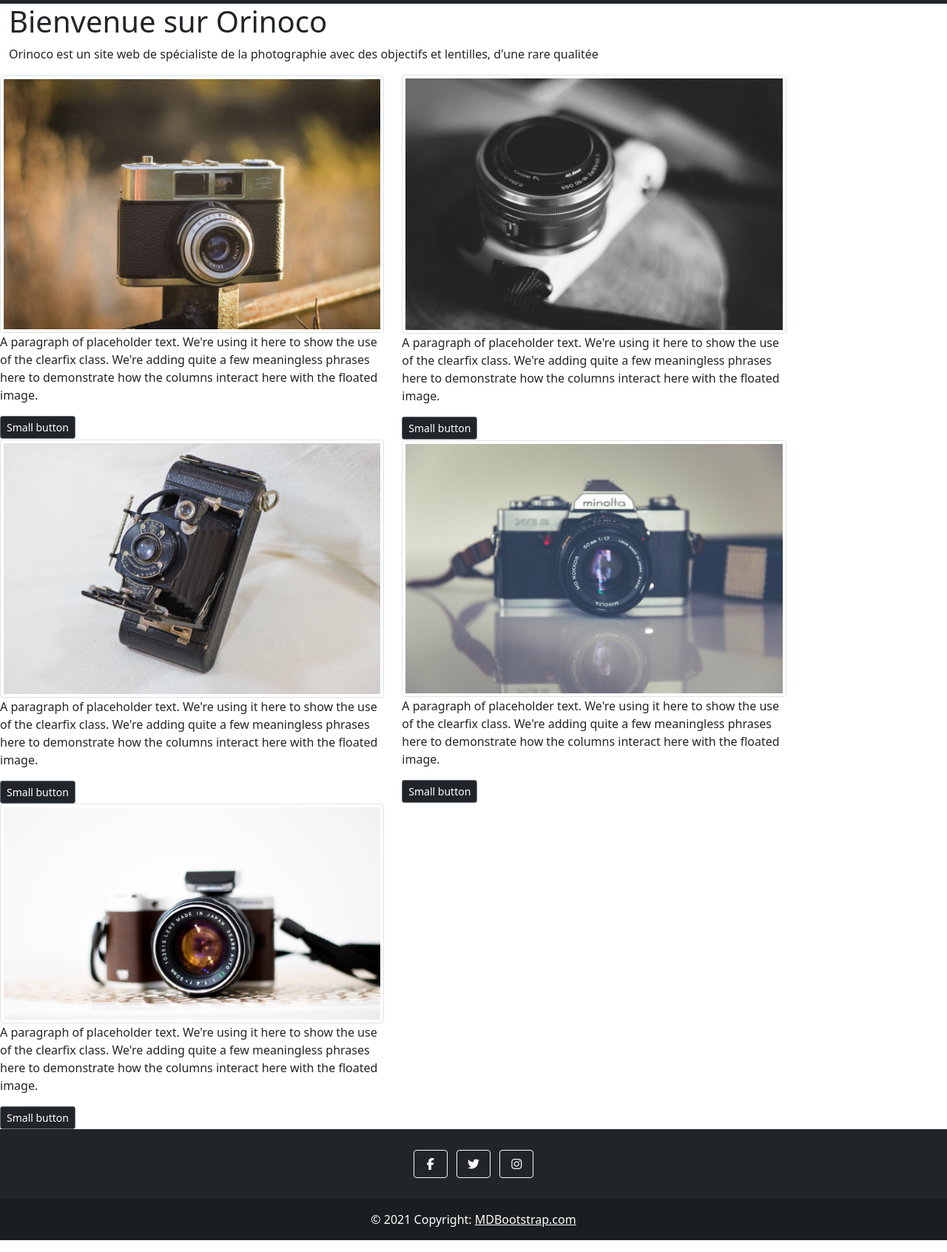
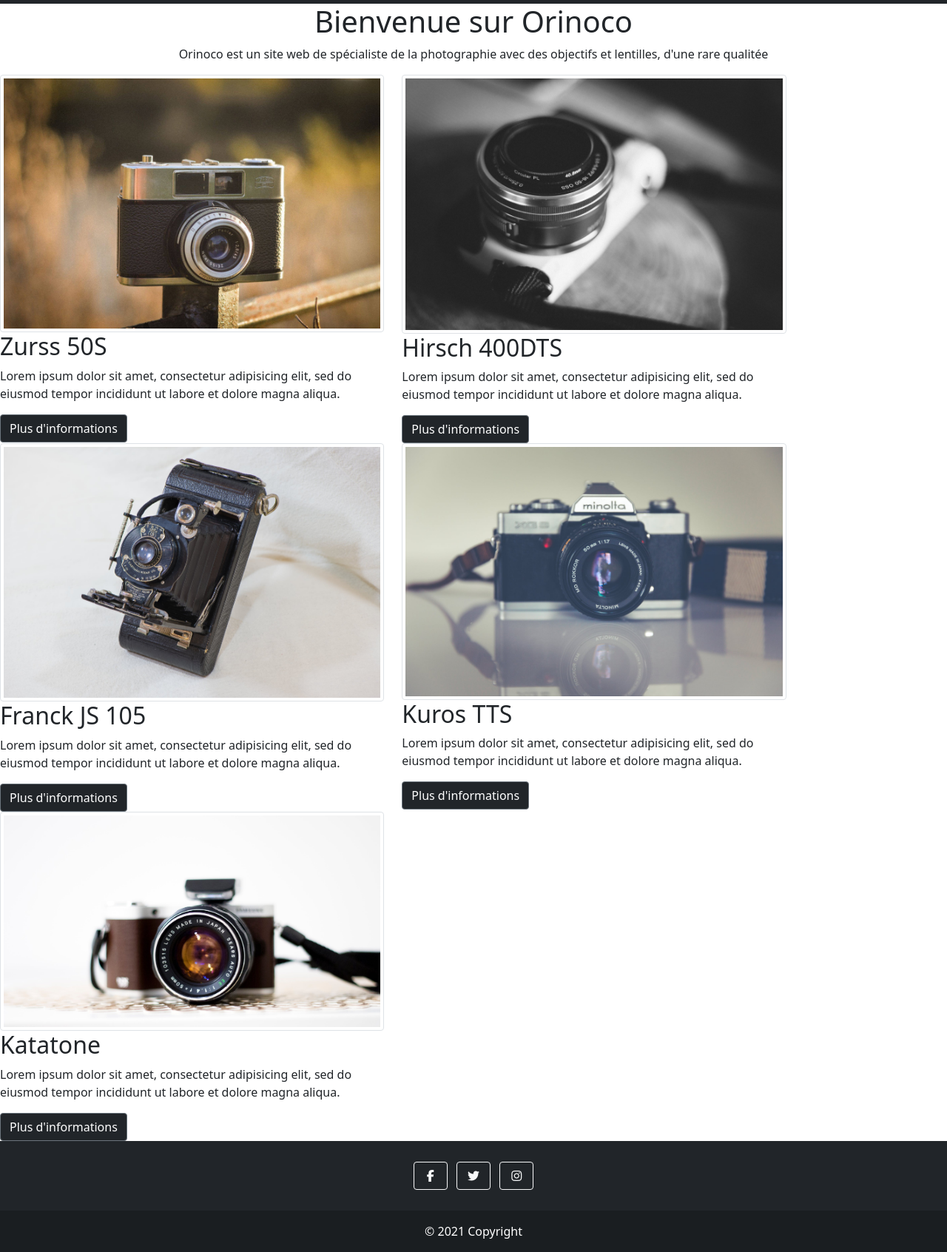
Before and after one commit to MathildeAuclair/Mathilde_Auclair_5_220621, a website: page index.html in a window 1280 px wide. Shown: the part 132-1824 px from the top of the page at 74% size. Drawn offline with nearby package versions, Linux system fonts and the light colour scheme.

Commit message:
Add files via upload

```diff
--- a/index.html
+++ b/index.html
@@ -36,59 +36,54 @@
       </nav>
 
     <div class="container-fluid">
-        <div class="row align-items-center">
+        <div class="row">
             <div class="col-12">
-        <h1>Bienvenue sur Orinoco</h1>
-        <p>Orinoco est un site web de spécialiste de la photographie avec des objectifs et lentilles, d'une rare qualitée</p>
+        <h1 class="text-center">Bienvenue sur Orinoco</h1>
+        <p class="text-center">Orinoco est un site web de spécialiste de la photographie avec des objectifs et lentilles, d'une rare qualitée</p>
         </div>
       </div>
     </div>
 
       <div class="container.fluid">
-        <div class="row align-items-center">
+        <div class="row">
           <div class="col-5">
             <div class="clearfix">
                 <img src="images/vcam_1.jpg" class="img-thumbnail" alt="Image caméra 1">
-                <p>
-                  A paragraph of placeholder text. We're using it here to show the use of the clearfix class. We're adding quite a few meaningless phrases here to demonstrate how the columns interact here with the floated image.
-                </p>
-                <button type="button" class="btn btn-secondary btn-sm bg-dark">Small button</button>
+                <h2>Zurss 50S</h2>
+                <p>Lorem ipsum dolor sit amet, consectetur adipisicing elit, sed do eiusmod tempor incididunt ut labore et dolore magna aliqua.                </p>
+                <button type="button" class="btn btn-secondary btn-md bg-dark">Plus d'informations</button>
               </div>
           </div>
           <div class="col-5">
             <div class="clearfix">
                 <img src="images/vcam_2.jpg" class="img-thumbnail" alt="Image caméra 2">
-                <p>
-                  A paragraph of placeholder text. We're using it here to show the use of the clearfix class. We're adding quite a few meaningless phrases here to demonstrate how the columns interact here with the floated image.
-                </p>
-                <button type="button" class="btn btn-secondary btn-sm bg-dark">Small button</button>
+                <h2>Hirsch 400DTS</h2>
+                <p>Lorem ipsum dolor sit amet, consectetur adipisicing elit, sed do eiusmod tempor incididunt ut labore et dolore magna aliqua.                </p>
+                <button type="button" class="btn btn-secondary btn-md bg-dark">Plus d'informations</button>
               </div>
           </div>
           <div class="col-5">
             <div class="clearfix">
                 <img src="images/vcam_3.jpg" class="img-thumbnail" alt="Image caméra 3">
-                <p>
-                  A paragraph of placeholder text. We're using it here to show the use of the clearfix class. We're adding quite a few meaningless phrases here to demonstrate how the columns interact here with the floated image.
-                </p>
-                <button type="button" class="btn btn-secondary btn-sm bg-dark">Small button</button>
+                <h2>Franck JS 105</h2>
+                <p>Lorem ipsum dolor sit amet, consectetur adipisicing elit, sed do eiusmod tempor incididunt ut labore et dolore magna aliqua.                </p>
+                <button type="button" class="btn btn-secondary btn-md bg-dark">Plus d'informations</button>
               </div>
           </div>
           <div class="col-5">
             <div class="clearfix">
                 <img src="images/vcam_4.jpg" class="img-thumbnail" alt="Image caméra 4">
-                <p>
-                  A paragraph of placeholder text. We're using it here to show the use of the clearfix class. We're adding quite a few meaningless phrases here to demonstrate how the columns interact here with the floated image.
-                </p>
-                <button type="button" class="btn btn-secondary btn-sm bg-dark">Small button</button>
+                <h2>Kuros TTS</h2>
+                <p>Lorem ipsum dolor sit amet, consectetur adipisicing elit, sed do eiusmod tempor incididunt ut labore et dolore magna aliqua.                </p>
+                <button type="button" class="btn btn-secondary btn-md bg-dark">Plus d'informations</button>
               </div>
           </div>
           <div class="col-5">
             <div class="clearfix">
                 <img src="images/vcam_5.jpg" class="img-thumbnail" alt="Image caméra 5">
-                <p>
-                  A paragraph of placeholder text. We're using it here to show the use of the clearfix class. We're adding quite a few meaningless phrases here to demonstrate how the columns interact here with the floated image.
-                </p>
-                <button type="button" class="btn btn-secondary btn-sm bg-dark">Small button</button>
+                <h2>Katatone</h2>
+                <p>Lorem ipsum dolor sit amet, consectetur adipisicing elit, sed do eiusmod tempor incididunt ut labore et dolore magna aliqua.                </p>
+                <button type="button" class="btn btn-secondary btn-md bg-dark">Plus d'informations</button>
               </div>
           </div>
         </div>
@@ -119,8 +114,7 @@
 
         <!-- Copyright -->
         <div class="text-center p-3" style="background-color: rgba(0, 0, 0, 0.2);">
-          © 2021 Copyright:
-          <a class="text-white" href="https://mdbootstrap.com/">MDBootstrap.com</a>
+          © 2021 Copyright
         </div>
         <!-- Copyright -->
       </footer>
```
Also changed, not shown: panier.html (+66 -9 lines), produit.html (+66 -9 lines).
